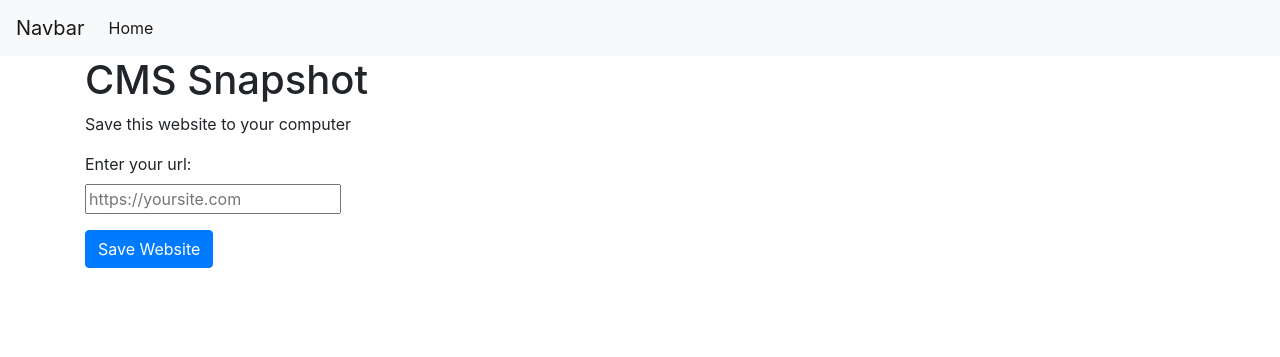
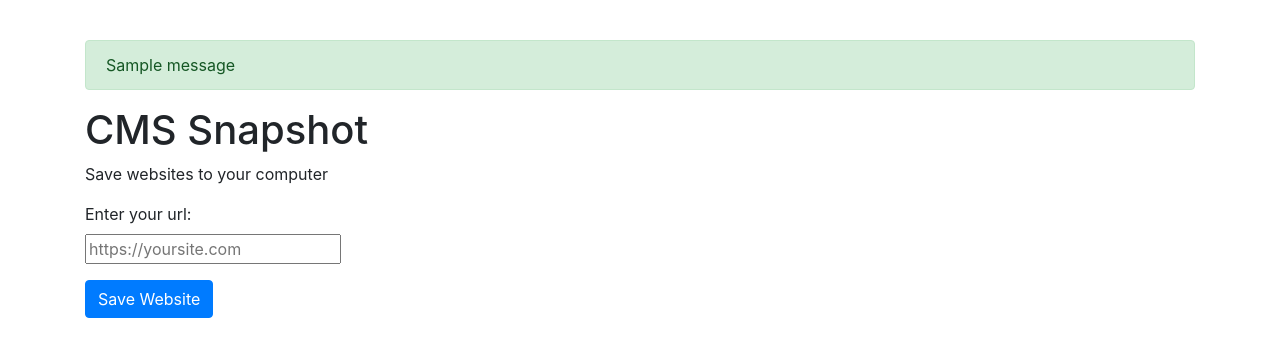
Before and after one commit to shaiman12/DECMS-CAPSTONE, a Flask app: page / in a window 1280 px wide. Shown: the top 357 px of the page. Run offline with Flask 2, Linux system fonts and the light colour scheme; one stand-in notice (Sample message) is shown; some libraries are stand-ins or nearby versions.

Commit message:
Add frontend proof of concept and save file

```diff
--- a/cms-snapshot.py
+++ b/app.py
@@ -1,7 +1,8 @@
-from flask import Flask, render_template, url_for, request, flash, send_file
+from flask import Flask, render_template, url_for, request, flash, send_file, redirect
 from utils.web_scraper import web_scaper
 
 app = Flask(__name__)
+app.config['SECRET_KEY'] = "b5121df8bab03d4d38d2ebf2c08eebad"
 
 
 @app.route('/')
@@ -11,16 +12,18 @@ def home():
 
 @app.route('/scrape', methods=["GET", "POST"])
 def scrape():
+    url = request.args.get('url')
+
     try:
-        url = request.args.get('url')
         scraper = web_scaper(url)
         created_file = scraper.create_html_file(url)
-
-        return send_file(created_file, as_attachment=True)
+        send_file(created_file, as_attachment=True)
 
     except:
-        return 'Did not work...'
-        # flash(f'Failed to get page - did you leave out the "https://?"', 'danger')
+        flash(f'Failed to download a snapshot of {url}', 'danger')
+
+    finally:
+        return redirect(url_for('home'))
 
 
 if __name__ == '__main__':
--- a/requirements.txt
+++ b/requirements.txt
@@ -1,5 +1 @@
 Flask==1.1.2
-Jinja2==2.11.2
-requests==2.24.0
-urllib3==1.25.9
-gunicorn==20.0.4
--- a/static/main.css
+++ b/static/main.css
@@ -0,0 +1,3 @@
+html {
+  margin-top: 40px;
+}
--- a/templates/about.html
+++ /dev/null
@@ -1 +0,0 @@
-<h1>About</h1>
--- a/templates/home.html
+++ b/templates/home.html
@@ -1,7 +1,8 @@
 {% extends "layout.html" %} {% block content %}
+
 <div>
   <h1>CMS Snapshot</h1>
-  <p>Save this website to your computer</p>
+  <p>Save websites to your computer</p>
 </div>
 
 <form action="/scrape">
--- a/templates/layout.html
+++ b/templates/layout.html
@@ -24,33 +24,17 @@
       />
     </head>
   </head>
-  <nav class="navbar navbar-expand-lg navbar-light bg-light">
-    <a class="navbar-brand" href="#">Navbar</a>
-    <button
-      class="navbar-toggler"
-      type="button"
-      data-toggle="collapse"
-      data-target="#navbarSupportedContent"
-      aria-controls="navbarSupportedContent"
-      aria-expanded="false"
-      aria-label="Toggle navigation"
-    >
-      <span class="navbar-toggler-icon"></span>
-    </button>
-
-    <div class="collapse navbar-collapse" id="navbarSupportedContent">
-      <ul class="navbar-nav mr-auto">
-        <li class="nav-item active">
-          <a class="nav-link" href="#"
-            >Home <span class="sr-only">(current)</span></a
-          >
-        </li>
-      </ul>
-    </div>
-  </nav>
 
   <body>
     <div class="container">
+      <div>
+        {% with messages = get_flashed_messages(with_categories=true) %} {% if
+        messages %} {% for category, message in messages %}
+        <div class="alert alert-{{category}}">
+          {{message}}
+        </div>
+        {% endfor %} {% endif %} {% endwith %}
+      </div>
       {% block content %} {% endblock %}
     </div>
     <script
--- a/utils/web_scraper.py
+++ b/utils/web_scraper.py
@@ -1,6 +1,7 @@
 import requests
 from datetime import datetime
 from urllib.parse import urlparse
+from zipfile import ZipFile
 
 
 class web_scaper():
```
Also changed, not shown: README.md, 1 other file.
